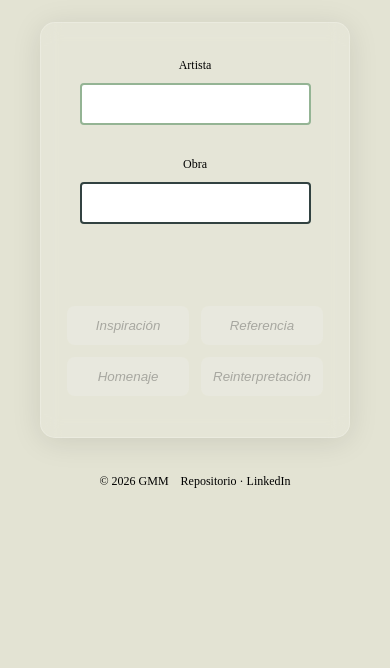
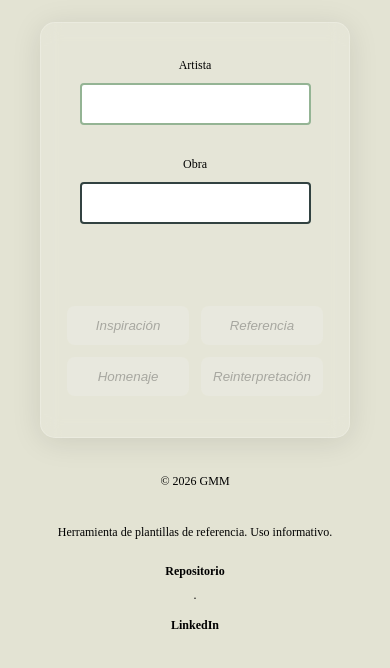
Before and after one commit to code-medina/art-attribution-tool, a website with bundled scripts: page index.html in a window 390 px wide. Shown: the part 112-780 px from the top of the page. Built offline with nearby package versions, Linux system fonts and the light colour scheme.

Commit message:
feat: add disclaimer footer and style

```diff
--- a/css/styel.css
+++ b/css/styel.css
@@ -242,11 +242,12 @@ footer {
 
 	display: flex;
 	justify-content: center;
+	align-items: center;
 	gap: 1rem;
 
 	a {
 		color: var(--encale);
-
+		font-weight: bold;
 		text-decoration: none;
 		transition: scale 0.3s ease;
 
@@ -275,4 +276,9 @@ footer {
 		align-items: center;
 	}
 
+	footer {
+		display: flex;
+		flex-direction: column;
+	}
+
 }
--- a/index.html
+++ b/index.html
@@ -81,11 +81,16 @@
 	</main>
 
 	<footer>
+
 		<p> © 2026 GMM </p>
 		<p>
-			<a href="https://github.com/code-medina/art-attribution-tool" target="_blank"> Repositorio </a> ·
-			<a href="https://linkedin.com/in/gisele-medina-89918a2a5" target="_blank"> LinkedIn</a>
+			Herramienta de plantillas de referencia. Uso informativo.
 		</p>
+		<a href="https://github.com/code-medina/art-attribution-tool" target="_blank"> Repositorio </a> ·
+		<a href="https://linkedin.com/in/gisele-medina-89918a2a5" target="_blank"> LinkedIn</a>
+
+
+
 	</footer>
 
 	<script type="module" src="./js/main.js"></script>
```
